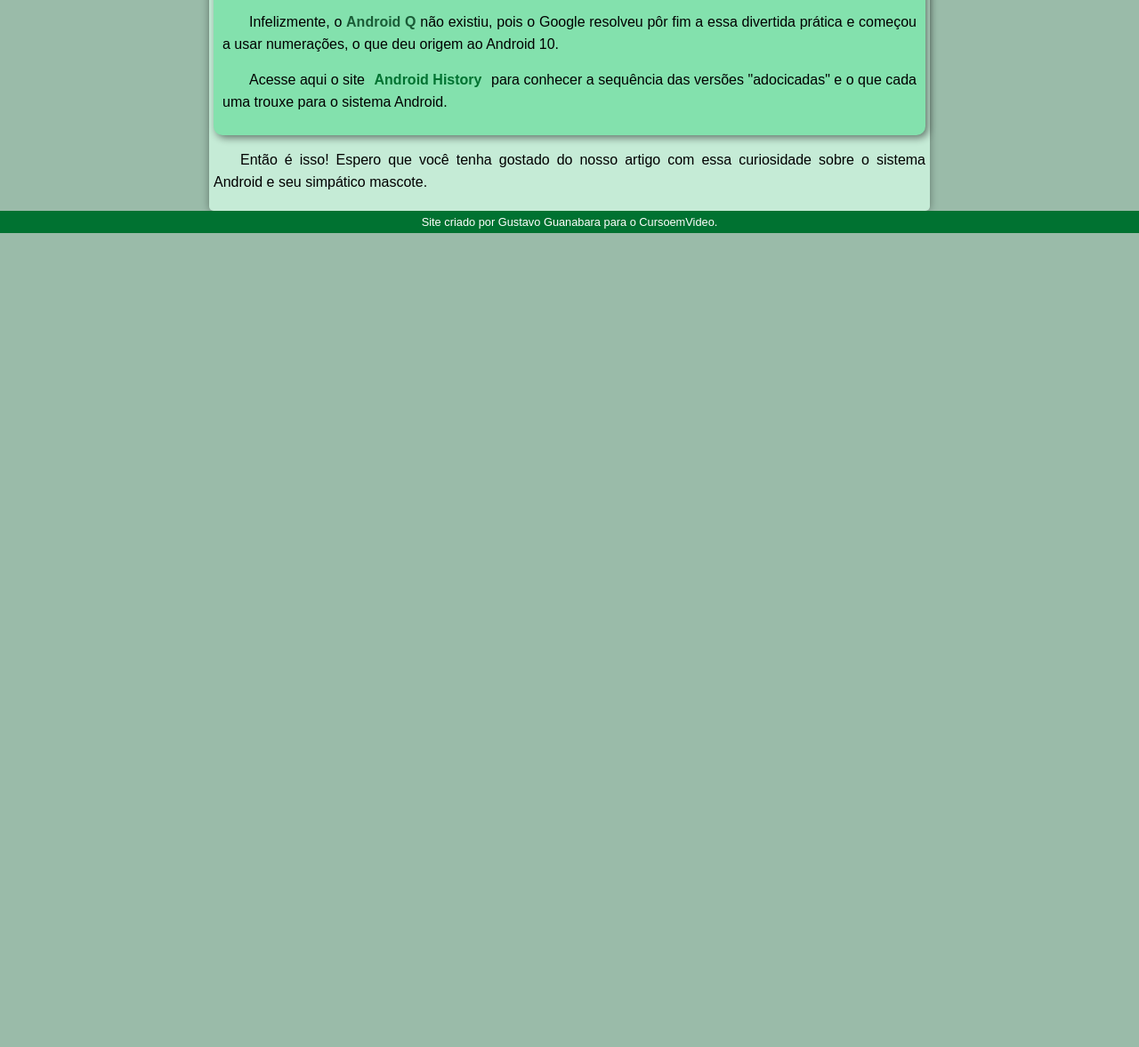
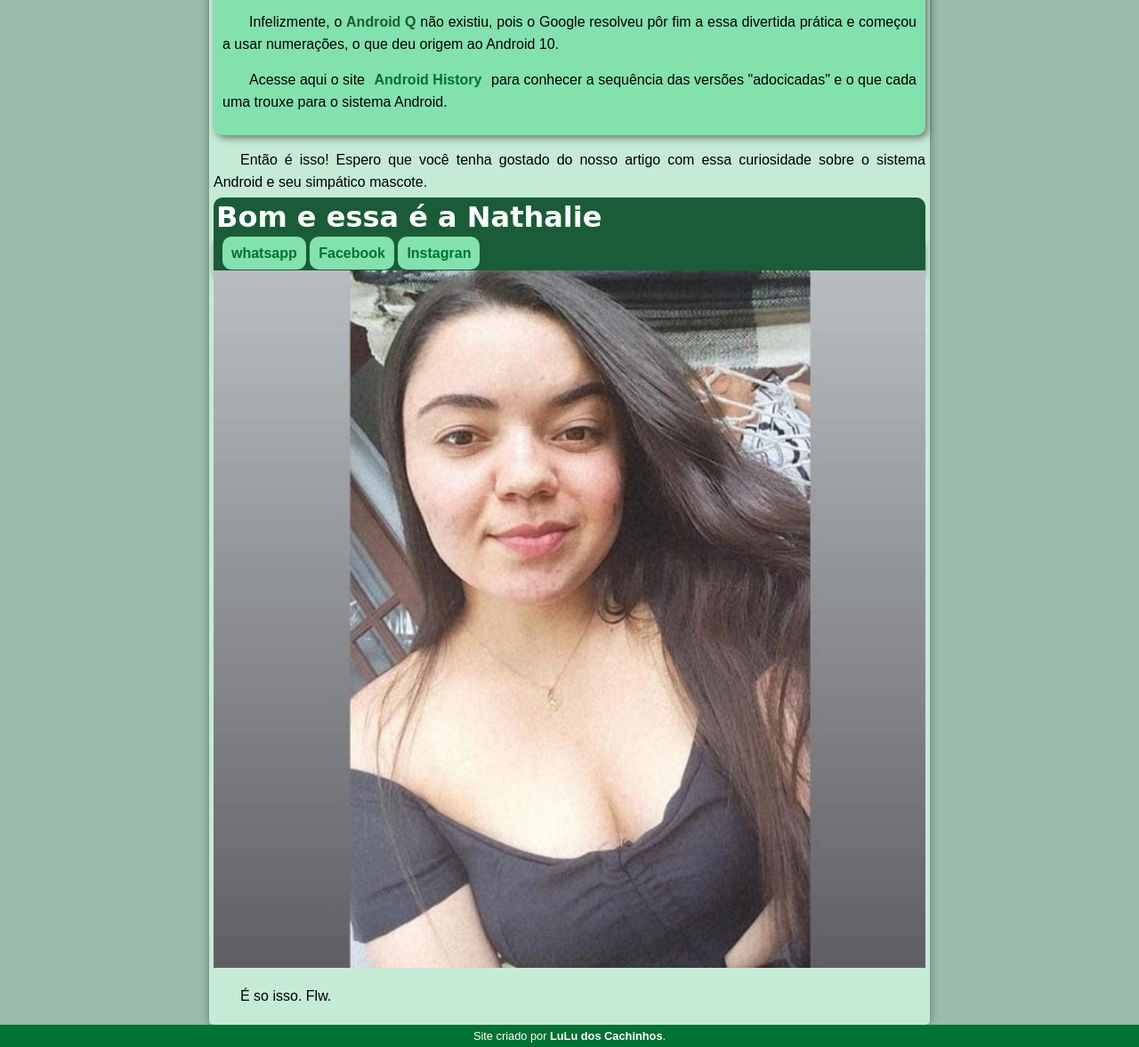
Before and after one commit to Luan-Oliveira1297/Projetoandroid, a plain HTML site: page index.html in a window 1280 px wide. Shown: the part 2469-3646 px from the top of the page at 89% size. Before the commit the page ends 2731 px from the top, so only its background shows below. Drawn offline with Linux system fonts and the light colour scheme.

Commit message:
atualição

```diff
--- a/index.html
+++ b/index.html
@@ -78,7 +78,20 @@
 
             <p>Então é isso! Espero que você tenha gostado do nosso artigo com essa curiosidade sobre o sistema Android e seu simpático mascote.</p>
         </article>
+        <div class="sefinha">
+            <h1>Bom e essa é a Nathalie</h1>
+            <nav>
+                <a href="https://api.whatsapp.com/send/?phone=554797561784&text&type=phone_number&app_absent=0">whatsapp</a>
+                <a href="https://www.facebook.com/nathaly.pinheiro.50">Facebook</a>
+                <a href="https://www.instagram.com/nathaly_pinheiro17/">Instagran</a>
+            </nav>
+            <img src="imagens/sefinha.jpg" alt="Esta é sefinha"> <br>
+            <p>É so isso. Flw.</p>
+
+        </div>
+
+
     </main>
-    <footer>Site criado por Gustavo Guanabara para o CursoemVideo.</footer>
+    <footer>Site criado por <a href="https://api.whatsapp.com/send/?phone=5513996920165&text&type=phone_number&app_absent=0">LuLu dos Cachinhos</a>.</footer>
 </body>
 </html>
--- a/style/style.css
+++ b/style/style.css
@@ -162,7 +162,34 @@ aside > ul {
     list-style-position: inside;
     columns: 2;
 }
+.sefinha > h1 {
+    font-family: var(--fonte-destaque);
+    color: rgb(255, 255, 255);
+    background-color: var(--cor4);
+    padding: 3px;
+    margin: -10px 0px 0px 0px;
+    border-radius: 10px 10px 0px 0px;
+}
+.sefinha > p{
+    margin: 15px 0px 15px 0px;
+    text-align: justify;
+    text-indent: 30px;
 
+    line-height: 25px;
+}
+.sefinha > nav{
+
+    padding: 10px;
+ background-color: var(--cor4);
+    box-shadow: 0px 7px 7px rgba(0, 0, 0, 0.315);
+}
+   .sefinha > nav > a {
+        color: var(--cor5);
+        padding: 10px;
+        text-decoration: none;
+        font-weight: bold;
+        border-radius: 10px;
+        transition-duration: .3s;}
 
 footer{
     background-color: var(--cor5);
@@ -179,5 +206,5 @@ footer a{
 }
 footer a:hover{
     text-decoration: underline;
-    color: var(--cor5);
+    color: var(--cor2);
 }
```
Also changed, not shown: imagens/sefinha.jpg (added).
